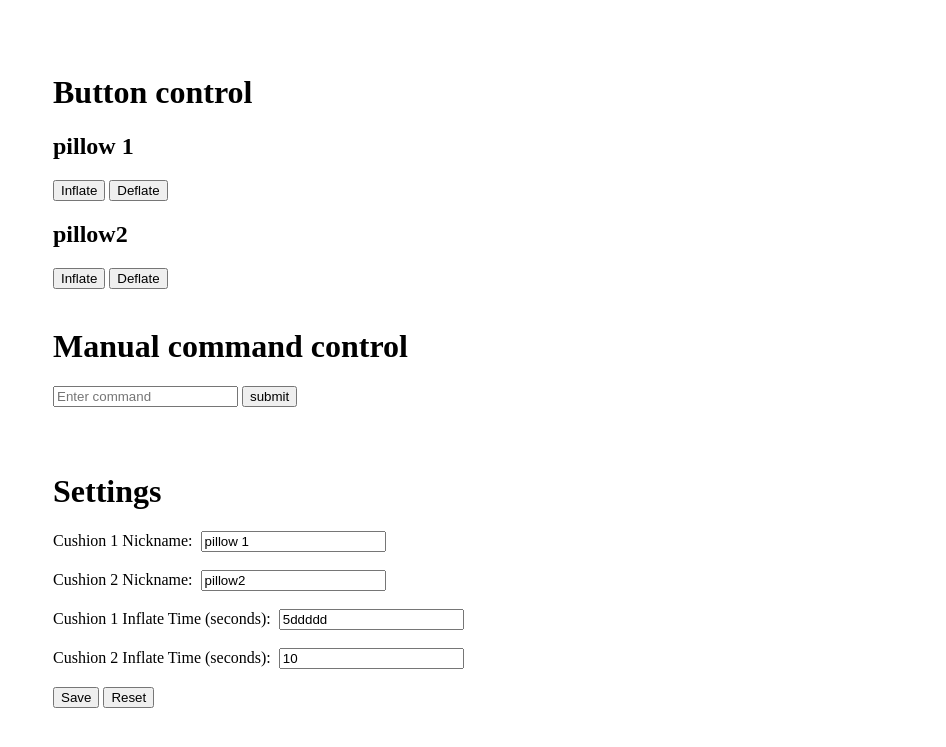
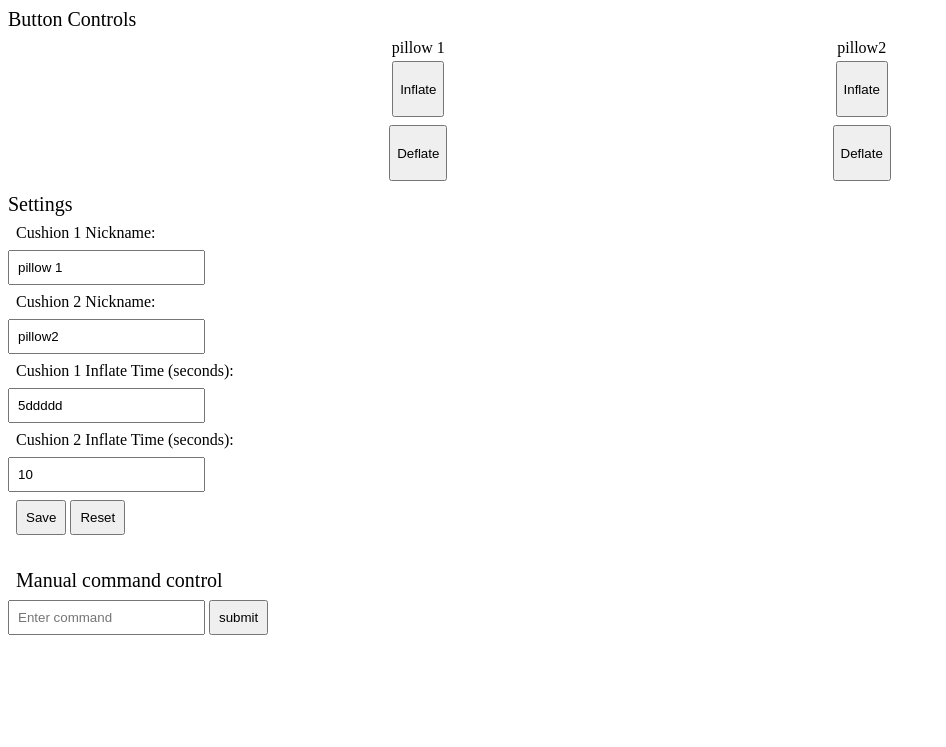
Before and after one commit to MTUHIDE/PillowTalk, a Flask app: page / in a window 1280 px wide. Shown: the top 747 px of the page, without its empty margins (0-946 px from the left). Run offline with Flask 2, Linux system fonts and the light colour scheme; parts of the project's set-up code (start-up, migrations or seed data) failed here and were passed over.

Commit message:
Refactored HTML & CSS, moved JS into its own file

```diff
--- a/templates/index.css
+++ b/templates/index.css
@@ -1,14 +1,61 @@
-.container {
-	border: 3px solid #fff;
-	padding: 20px;
-}
-.container-child {
-	width: 50%;
-	float: left;
-	padding: 20px;
-	border: 2px solid #fff;
+.title {
+	font-size: 1.25em;
 }
 
-.button {
+.subtitle {
 
 }
+
+.cushion-nickname {
+	font-size: 1em;
+}
+
+/* This is probably not how you're supposed to do this, but it works! */
+.pillow-container {
+	display: flex;
+	flex-wrap: wrap;
+	justify-content: space-evenly;
+	width: 100%;
+}
+
+@media only screen and (max-width: 576px) {
+	.pillow-container {
+		flex-direction: column;
+	}
+}
+
+@media only screen and (min-width: 576px) {
+	.pillow-container {
+		flex-direction: row;
+	}
+}
+
+.button-container {
+	display: flex;
+	flex-direction: column;
+
+	align-items: center;
+	align-content: center;
+	justify-content: center;
+
+	padding-top: 8px;
+	padding-bottom: 8px;
+}
+
+.button-container > button {
+	min-width: 50%;
+	min-height: 56px;
+	margin: 4px;
+}
+
+.settings-container > form >  * {
+	padding: 8px;
+}
+
+.settings-form-controls {
+
+}
+
+.settings-form-controls  > * {
+	padding: 8px;
+}
--- a/templates/index.html
+++ b/templates/index.html
@@ -1,117 +1,60 @@
 <!DOCTYPE html>
 <html lang="en">
-	<head>
-		<link rel="stylesheet" type="text/css" href="index.css">
-		<script>
 
-			function send_command(str_value)
-			{
-				document.getElementById("command").value = str_value;
-				document.getElementById("command_form").submit();
-			}
+<head>
+	<meta name="viewport" content="width=device-width,initial-scale=1.0">
+	<link rel="stylesheet" type="text/css" href="index.css">
+	<script src="index.js"></script>
+</head>
 
-			function save_settings()
-			{
-				var cushion_1_nick = document.getElementById("cushion_1_nickname").value;
-				var cushion_2_nick = document.getElementById("cushion_2_nickname").value;
-				var cushion_1_time = document.getElementById("cushion_1_time").value;
-				var cushion_2_time = document.getElementById("cushion_2_time").value;
+<body>
+	<div class="title">
+		Button Controls
+	</div>
+	<div class="pillow-container">
+		<div class="button-container">
+			<div class="cushion-nickname">{{context['cushion_1_nickname']}}</div>
+			<button id="inflate_1" onclick="send_command('inflate cushion_1 1')">Inflate</button>
+			<button id="deflate_1" onclick="send_command('deflate cushion_1 1')">Deflate</button>
+		</div>
+		<div class="button-container">
+			<div class="cushion-nickname">{{context['cushion_2_nickname']}}</div>
+			<button id="inflate_2" onclick="send_command('inflate cushion_2 1')">Inflate</button>
+			<button id="deflate_2" onclick="send_command('deflate cushion_2 1')">Deflate</button>
+		</div>
+	</div>
 
-				if (cushion_1_nick)
-				{
-					localStorage.setItem("cushion_1_nick", cushion_1_nick);
-				}
+	<div class="settings-container">
+		<div class="title">Settings</div>
 
-				if (cushion_2_nick)
-				{
-					localStorage.setItem("cushion_2_nick", cushion_2_nick);
-				}
+		<form method="post" name="settings_form" id="settings_form" action="/settings">
+			<div>Cushion 1 Nickname:</div>
+			<input type="text" name="cushion_1_nickname" placeholder="Cushion 1 Nickname"
+				value="{{context['cushion_1_nickname']}}" />
 
-				if (cushion_1_time)
-				{
-					localStorage.setItem("cushion_1_time", cushion_1_time);
-				}
+			<div>Cushion 2 Nickname:</div>
+			<input type="text" name="cushion_2_nickname" placeholder="Cushion 2 Nickname"
+				value="{{context['cushion_2_nickname']}}" />
 
-				if (cushion_2_time)
-				{
-					localStorage.setItem("cushion_2_time", cushion_2_time);
-				}
-			}
+			<div>Cushion 1 Inflate Time (seconds):</div>
+			<input type="text" name="cushion_1_time" placeholder="Cushion 1 Time" value="{{context['cushion_1_time']}}" />
 
-			function load_stored_settings()
-			{
-				if (localStorage.getItem("cushion_1_nick") != 'null')				{
-					document.getElementById("cushion_1_nickname").value = localStorage.getItem("cushion_1_nick");
-				}
+			<div>Cushion 2 Inflate Time (seconds):</div>
+			<input type="text" name="cushion_2_time" placeholder="Cushion 2 Time" value="{{context['cushion_2_time']}}" />
 
-				if (localStorage.getItem("cushion_2_nick") != null)
-				{
-					document.getElementById("cushion_2_nickname").value = localStorage.getItem("cushion_2_nick");
-				}
-
-				if (localStorage.getItem("cushion_1_time") != null)
-				{
-					document.getElementById("cushion_1_time").value = localStorage.getItem("cushion_1_time");
-				}
-
-				if (localStorage.getItem("cushion_2_time") != null)
-				{
-					document.getElementById("cushion_2_time").value = localStorage.getItem("cushion_2_time");
-				}
-			}
-
-			function reset_settings()
-			{
-
-			}
-
-		</script>
-	</head>
-	<body>
-		<div class="container">
-		<div class="container-child">
-		<h1>Button control</h1>
-
-		<h2>{{context['cushion_1_nickname']}}</h2>
-		<input type="button" name="inflate_1" onclick="send_command('inflate cushion_1 1')" value="Inflate"></button>
-		<input type="button" name="deflate_1" onclick="send_command('deflate cushion_1 1')" value="Deflate"></button>
-
-
-		<h2>{{context['cushion_2_nickname']}}</h2>
-		<input type="button" name="inflate_2" onclick="send_command('inflate cushion_2 1')" value="Inflate"></button>
-		<input type="button" name="deflate_2" onclick="send_command('deflate cushion_2 1')" value="Deflate"></button>
-
+			<div class="settings-form-controls">
+				<input type="submit" name="save_settings" value="Save"/>
+				<input type="button" name="reset_settings" onclick="reset_settings" value="Reset" />
+			</div>
+		</form>
 
 		<form method="post" name="command_form" id="command_form" action="/command">
 			<br>
-			<h1>Manual command control</h1>
-			<input type="text" id="command" name="command" placeholder="Enter command"/>
-			<input type="submit" id="submit_btn" value="submit" name="ok"/>
+			<div class="title">Manual command control</div>
+			<input type="text" id="command" name="command" placeholder="Enter command" />
+			<input type="submit" id="submit_btn" value="submit" name="ok" />
 		</form>
+	</div>
+</body>
 
-
-		</div>
-		<div class="container-child">
-		<h1>Settings</h1>
-
-		<form method="post" name="settings_form" id="settings_form" action="/settings">
-			Cushion 1 Nickname:&nbsp;
-			<input type="text" name="cushion_1_nickname" placeholder="Cushion 1 Nickname" value="{{context['cushion_1_nickname']}}" />
-			<br><br>
-			Cushion 2 Nickname:&nbsp;
-			<input type="text" name="cushion_2_nickname" placeholder="Cushion 2 Nickname" value="{{context['cushion_2_nickname']}}"/>
-			<br><br>
-			Cushion 1 Inflate Time (seconds):&nbsp;
-			<input type="text" name="cushion_1_time" placeholder="Cushion 1 Time" value="{{context['cushion_1_time']}}"/>
-			<br><br>
-			Cushion 2 Inflate Time (seconds):&nbsp;
-			<input type="text" name="cushion_2_time" placeholder="Cushion 2 Time" value="{{context['cushion_2_time']}}"/>
-			<br><br>
-
-			<input type="submit" name="save_settings" value="Save"/>
-			<input type="button" name="reset_settings" onclick="reset_settings" value="Reset"/>
-		</form>
-		</div>
-		</div>
-	</body>
 </html>
```
Also changed, not shown: templates/index.js (added, +58 -0 lines).
